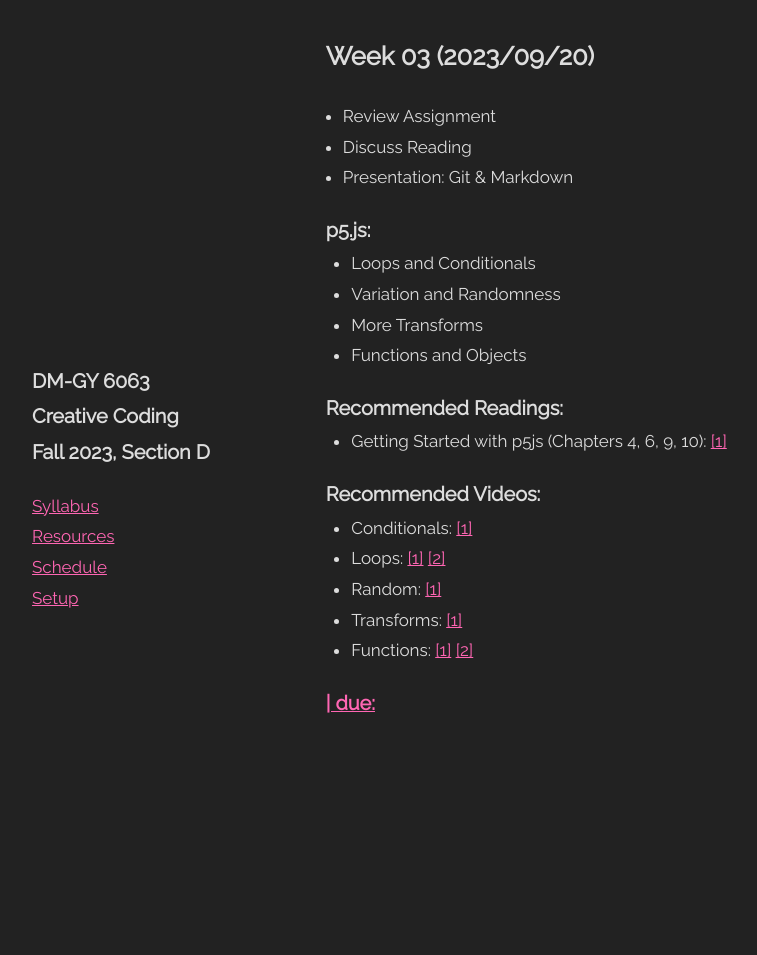
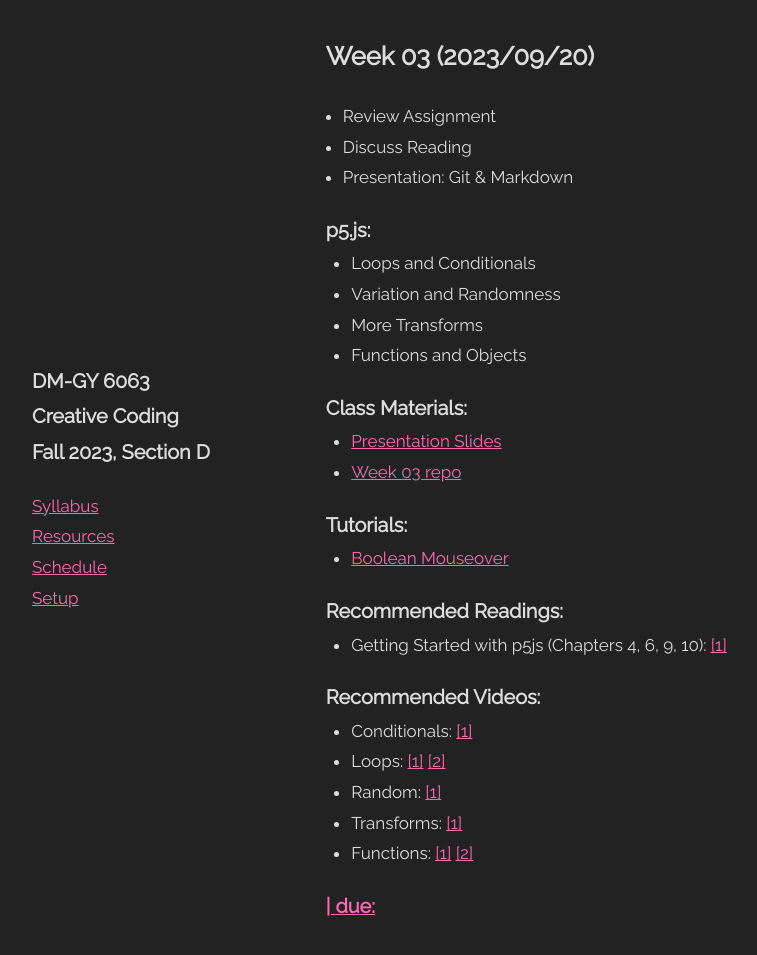
Before and after one commit to DM-GY-6063-2023F-D/DM-GY-6063-2023F-D, a Jekyll site: the page built from _pages/week/03.md, in a window 1280 px wide and 957 px high. Shown: the whole window, without its empty margins (119-876 px from the left). Built offline with Jekyll 4.4.1, drawn with Linux system fonts in a browser that asks for light colours.

Commit message:
adds mouseover tutorial to wk03

```diff
--- a/_includes/week.html
+++ b/_includes/week.html
@@ -40,6 +40,17 @@
       </ul>
   {% endif %}
 
+  {% if p.tutorials.size > 0 %}
+  <h3 class="content-header">Tutorials:</h3>
+  <ul class="content-list">
+    {% for t in p.tutorials %}
+      <li>
+        <a href="{{ site.baseurl }}{{ t.url }}">{{ t.title }}</a>
+      </li>
+    {% endfor %}
+    </ul>
+  {% endif %}
+
   {% if p.readings.size > 0 %}
     <h3 class="content-header">Recommended Readings:</h3>
     <ul class="content-list">
--- a/_pages/week/03.md
+++ b/_pages/week/03.md
@@ -10,6 +10,14 @@ p5js:
   - Variation and Randomness
   - More Transforms
   - Functions and Objects
+class:
+  - title: Presentation Slides
+    url: ""
+  - title: Week 03 repo
+    url: https://github.com/DM-GY-6063-2023F-D/week03
+tutorials:
+  - title: Boolean Mouseover
+    url: /tutorial/boolean-mouseover/
 readings:
   - title: Getting Started with p5js (Chapters 4, 6, 9, 10)
     urls:
```
